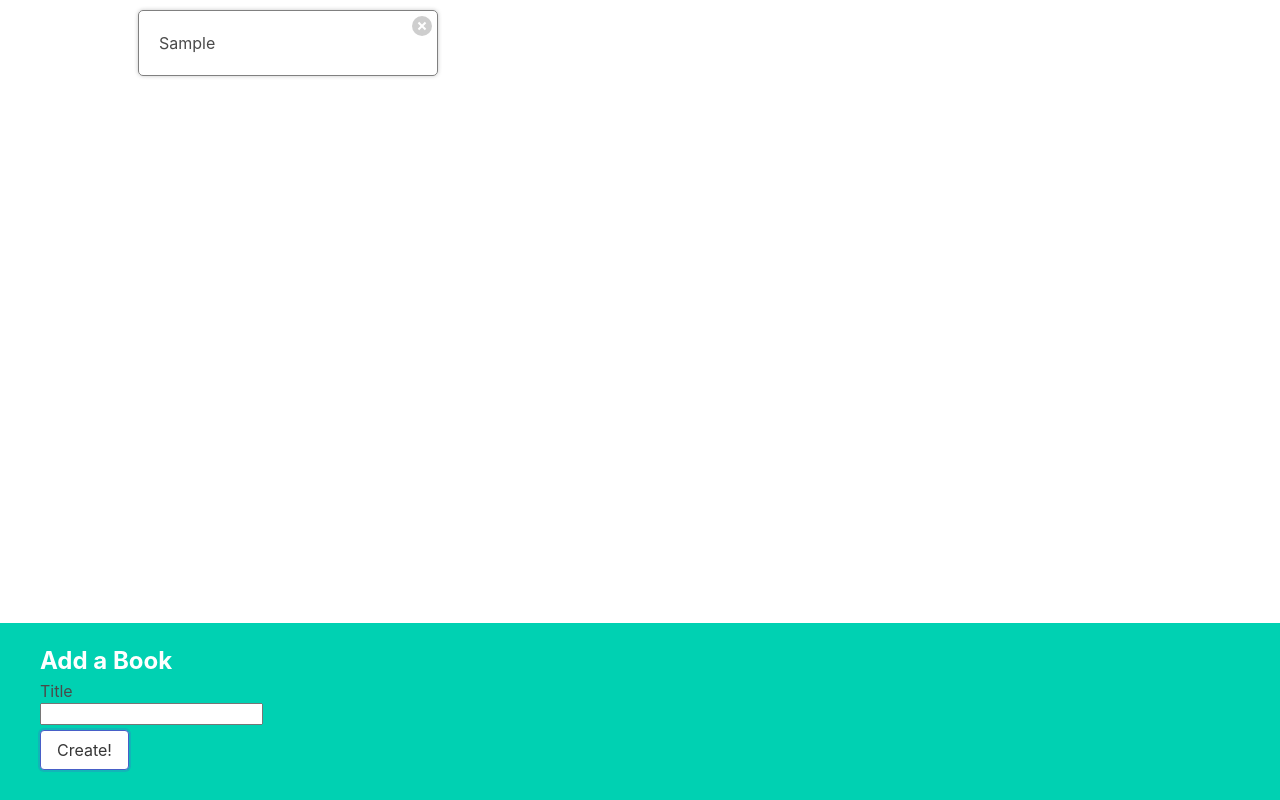
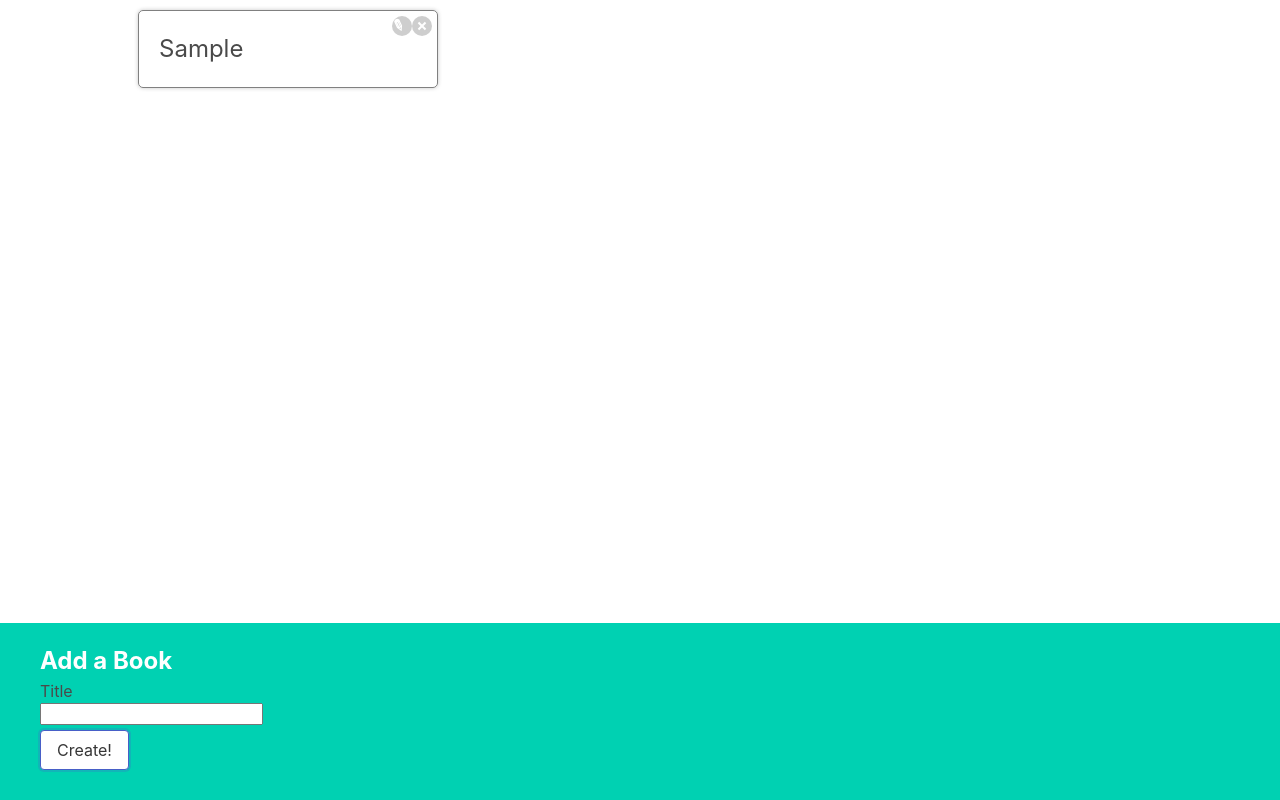
Before and after one commit to khazziro/books, a React (Vite) app: page / in a window 1280 px wide. Both pictures are taken after typing "Sample" into the empty fields and a click on the button "Create!". Built offline with nearby package versions, Linux system fonts and the light colour scheme.

Commit message:
Added an edit button which changes the title when clicking save

```diff
--- a/src/App.jsx
+++ b/src/App.jsx
@@ -7,12 +7,26 @@
 function App() {
   const [books, setBooks] = useState([]);
 
+  const editBookById = (id, newTitle) => {
+    const updatedBooks = books.map(book => {
+      if (book.id === id) {
+        return {
+          ...book,
+          title: newTitle
+        };
+      }
+
+      return book;
+    });
+    setBooks(updatedBooks);
+  };
+
   const deleteBookById = (id) => {
     const updatedBooks = books.filter((book) => {
       return book.id !== id;
     });
 
-    setBooks(updatedBooks)
+    setBooks(updatedBooks);
   };
 
   const createBook = (title) => {
@@ -25,7 +39,10 @@
 
   return (
     <div className="app">
-      <BookList books={books} onDelete={deleteBookById}/>
+      <BookList books={books}
+                onDelete={deleteBookById}
+                onEdit={editBookById}
+      />
       <BookCreate onCreate={createBook}/>
     </div>
   );
--- a/src/components/BookEdit.jsx
+++ b/src/components/BookEdit.jsx
@@ -1,5 +1,25 @@
-const BookEdit = () => {
-  return <div>Book Edit </div>
-}
+import {useState} from "react";
+
+const BookEdit = ({book, onEdit}) => {
+  const [title, setTitle] = useState(book.title);
+
+  const handleSubmit = (event) => {
+    event.preventDefault();
+    onEdit(book.id, title)
+  };
+
+  return (
+    <form className="book-edit"
+          onSubmit={handleSubmit}>
+      <label>Title</label>
+      <input
+        className="input"
+        value={title}
+        onChange={(event) => setTitle(event.target.value)}
+      />
+      <button className="button is-primary">Save</button>
+    </form>
+  );
+};
 
 export default BookEdit;
--- a/src/components/BookList.jsx
+++ b/src/components/BookList.jsx
@@ -1,10 +1,11 @@
 import BookShow from "./BookShow.jsx";
 
-const BookList = ({books, onDelete}) => {
+const BookList = ({books, onDelete, onEdit}) => {
   const renderedBooks = books.map(book => {
     return <BookShow key={book.id}
                      book={book}
                      onDelete={onDelete}
+                     onEdit={onEdit}
 
     />;
   });
--- a/src/components/BookShow.jsx
+++ b/src/components/BookShow.jsx
@@ -1,14 +1,33 @@
-const BookShow = ({book, onDelete}) => {
-  const handleClick = () => {
+import {useState} from "react";
+import BookEdit from "./BookEdit.jsx";
+
+const BookShow = ({book, onDelete, onEdit}) => {
+  const [showEdit, setShowEdit] = useState(false);
+
+
+  const handleDeleteClick = () => {
     onDelete(book.id);
   };
 
+  const handleEditClick = () => {
+    setShowEdit(!showEdit);
+  };
+
+  let content = <h3>{book.title}</h3>;
+  if (showEdit) {
+    content = <BookEdit onEdit={onEdit} book={book} />;
+  }
+
   return (
     <div className="book-show">
-      {book.title}
+      <div>{content}</div>
       <div className="actions">
+        <div className="edit"
+             onClick={handleEditClick}>Edit
+        </div>
         <button className="delete"
-                onClick={handleClick}></button>
+                onClick={handleDeleteClick}>Delete
+        </button>
       </div>
     </div>
   );
```
